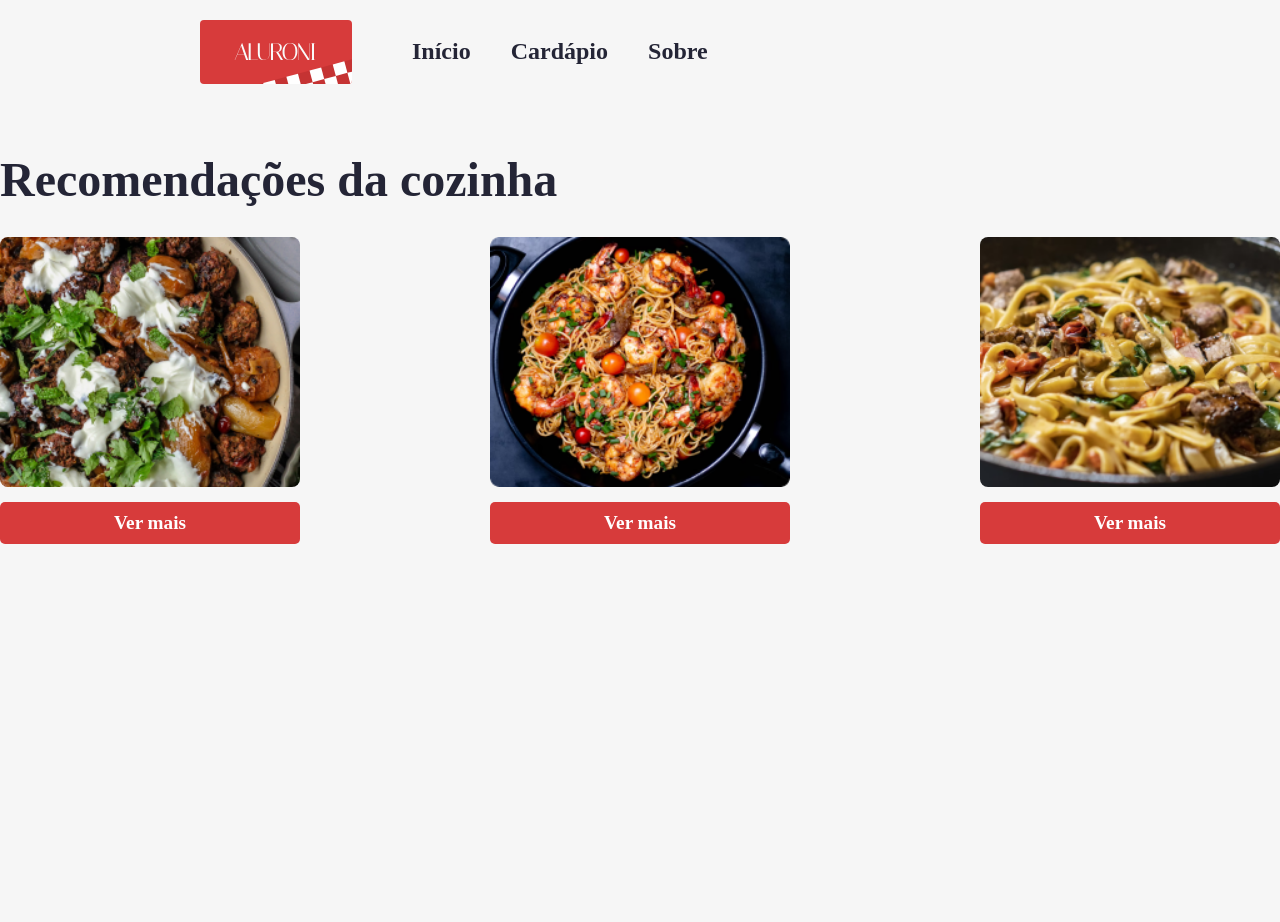
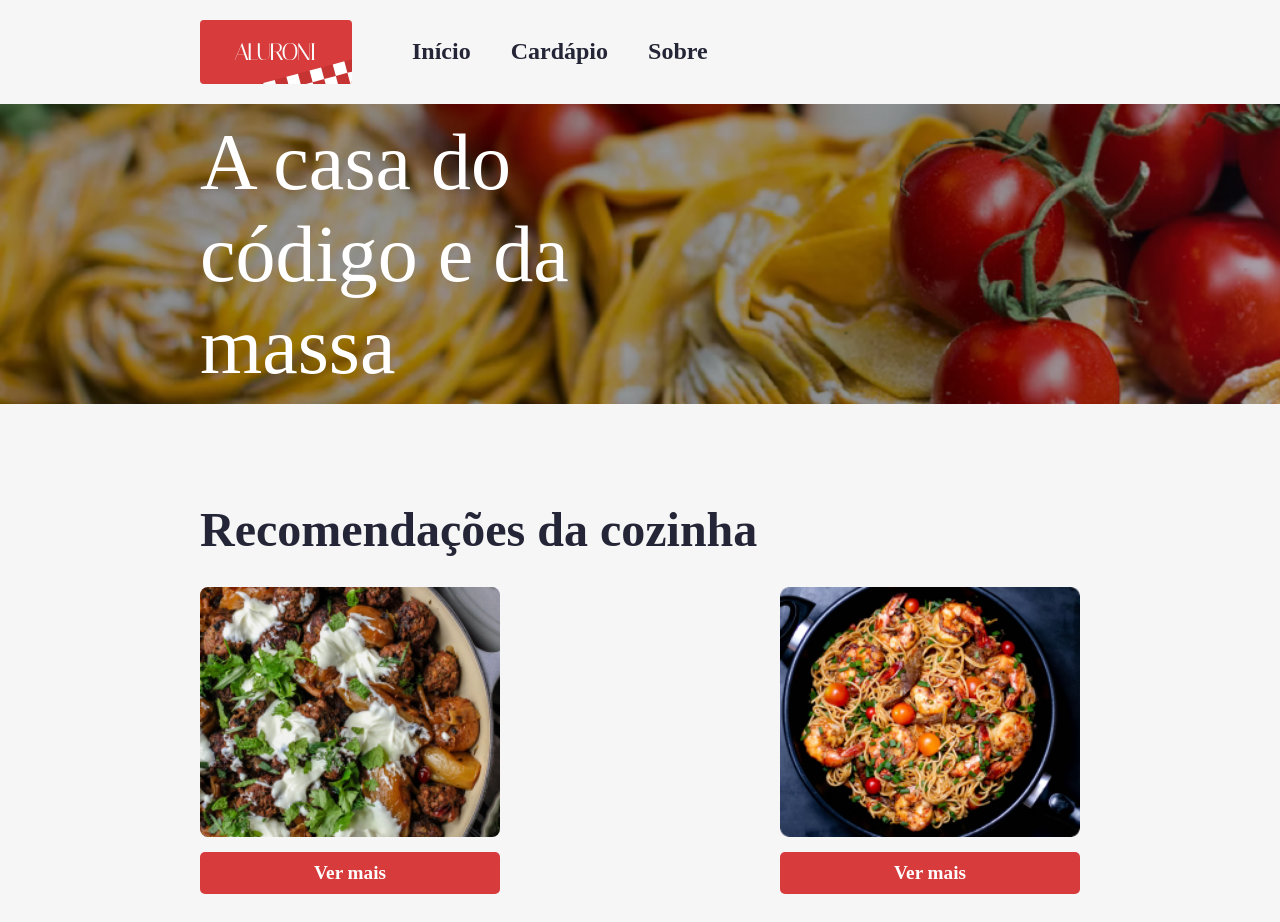
Before and after one commit to Rubendvb/alura-aluroni, a React (Vite) app: page / in a window 1280 px wide. Shown: the top 922 px of the page. Before the commit the page ends 800 px from the top, so only its background shows below. Built offline with nearby package versions, Linux system fonts and the light colour scheme; a web font is replaced by a local one.

Commit message:
refatorando rotas

```diff
--- a/src/Pages/Cardapio/Cardapio.module.scss
+++ b/src/Pages/Cardapio/Cardapio.module.scss
@@ -2,26 +2,6 @@
 @import "../../assets/styles/variaveis";
 
 .cardapio {
-  padding: 50px $padding-horizontal;
-
-  @media (max-width: $desktop_xsm) {
-    padding: 50px $padding-horizontal-mobile;
-  }
-
-  @media (min-width: $desktop_xsm) and (max-width: $desktop_sm) {
-    padding: 50px $padding-horizontal-sm;
-  }
-
-  @media (min-width: $desktop_sm) and (max-width: $desktop_md) {
-    padding: 50px $padding-horizontal-md;
-  }
-
-  &__titulo {
-    color: $dark;
-    font-size: 3rem;
-    margin-bottom: 30px;
-  }
-
   &__filtros {
     align-items: center;
     display: flex;
--- a/src/Pages/Cardapio/Cardapio.tsx
+++ b/src/Pages/Cardapio/Cardapio.tsx
@@ -8,6 +8,7 @@ import Ordenador, {
 import Itens from "../../components/Itens/Itens";
 
 import styles from "./Cardapio.module.scss";
+import "../../assets/styles/Tema.scss";
 
 export default function Cardapio() {
   const [busca, setBusca] = useState("");
@@ -15,9 +16,8 @@ export default function Cardapio() {
   const [ordenador, setOrdenador] = useState<OpcoesOrdenador>("");
 
   return (
-    <main>
     <section className={styles.cardapio}>
-        <h3 className={styles.cardapio__titulo}>Cardápio</h3>
+      <h3 className="titulo">Cardápio</h3>
 
       <Buscador busca={busca} setBusca={setBusca} />
 
@@ -29,6 +29,5 @@ export default function Cardapio() {
 
       <Itens busca={busca} filtro={filtro} ordenador={ordenador} />
     </section>
-    </main>
   );
 }
--- a/src/Pages/Inicio/Inicio.scss
+++ b/src/Pages/Inicio/Inicio.scss
@@ -1,10 +1,4 @@
 @import "/src/assets/styles/variaveis";
-
-.titulo {
-  color: $dark;
-  font-size: 3rem;
-  margin-bottom: 30px;
-}
 
 .recomendados {
   border-radius: 2px;
--- a/src/Pages/Inicio/Inicio.tsx
+++ b/src/Pages/Inicio/Inicio.tsx
@@ -1,5 +1,6 @@
-import Menu from "../../components/Menu/Menu";
 import cardapio from "../../data/cardapio.json";
+
+import "../../assets/styles/Tema.scss";
 
 import "./Inicio.scss";
 
--- /dev/null
+++ b/src/assets/styles/Tema.scss
@@ -0,0 +1,20 @@
+@import "./variaveis";
+@import "./breakpoints";
+
+.container {
+  padding: 50px $padding-horizontal;
+  @media (max-width: $desktop_xsm) {
+    padding: 50px $padding-horizontal-mobile;
+  }
+  @media (min-width: $desktop_xsm) and (max-width: $desktop_sm) {
+    padding: 50px $padding-horizontal-sm;
+  }
+  @media (min-width: $desktop_sm) and (max-width: $desktop_md) {
+    padding: 50px $padding-horizontal-md;
+  }
+}
+.titulo {
+  color: $dark;
+  font-size: 3rem;
+  margin-bottom: 30px;
+}
--- a/src/components/Header/Header.tsx
+++ b/src/components/Header/Header.tsx
@@ -1,9 +1,18 @@
 import "./Header.scss";
+import { Outlet } from "react-router-dom";
+
+import "../../assets/styles/Tema.scss";
 
 export default function Header() {
   return (
-    <header className="header">
-      <div className="header__text">A casa do código e da massa</div>
-    </header>
+    <>
+      <header className="header">
+        <div className="header__text">A casa do código e da massa</div>
+      </header>
+
+      <div className="container">
+        <Outlet />
+      </div>
+    </>
   );
 }
--- a/src/routes/routes.tsx
+++ b/src/routes/routes.tsx
@@ -1,9 +1,9 @@
 import { BrowserRouter, Routes, Route } from "react-router-dom";
 
 import Inicio from "../Pages/Inicio/Inicio";
-import Cardapio from "../Pages/Cardapio/Cardapio";
 import Menu from "../components/Menu/Menu";
 import Header from "../components/Header/Header";
+import Cardapio from "../Pages/Cardapio/Cardapio";
 
 export default function AppRoutes() {
   return (
@@ -12,8 +12,7 @@ export default function AppRoutes() {
         <Menu />
 
         <Routes>
-          <Route>
-            <Route path="/" element={<Header />} />
+          <Route path="/" element={<Header />}>
             <Route index element={<Inicio />} />
             <Route path="cardapio" element={<Cardapio />} />
           </Route>
```
Lines whose indentation alone changed are shown as unchanged.
